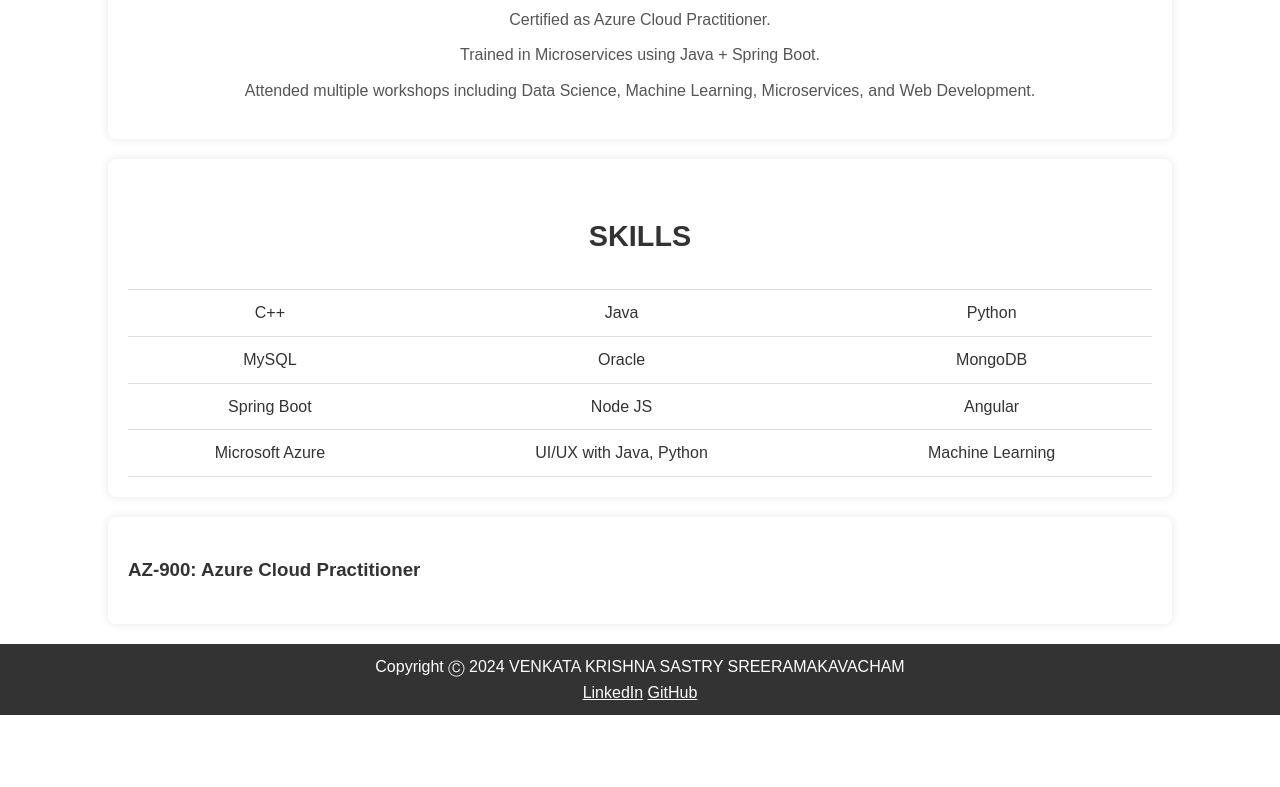
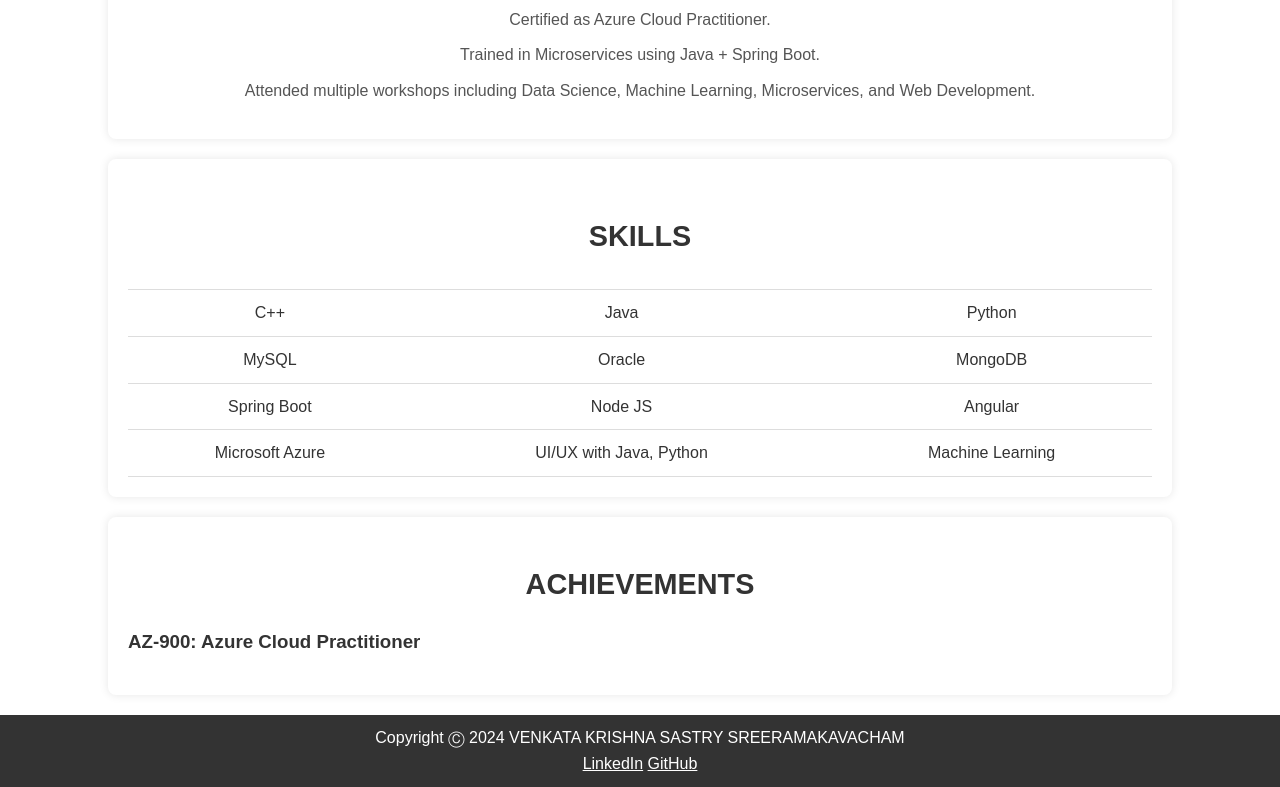
Before and after one commit to KR1SNAH/Assignment-1, a plain HTML site: page index.html in a window 1280 px wide. Shown: the part 1490-2277 px from the top of the page. Before the commit the page ends 2205 px from the top, so only its background shows below. Drawn offline with Linux system fonts and the light colour scheme.

Commit message:
Update index.html

```diff
--- a/index.html
+++ b/index.html
@@ -95,6 +95,7 @@
             </table>
         </div>
         <div class="achievements">
+            <h2>ACHIEVEMENTS</h2>
             <h3>AZ-900: Azure Cloud Practitioner</h3>
         </div>
         <footer>
```
